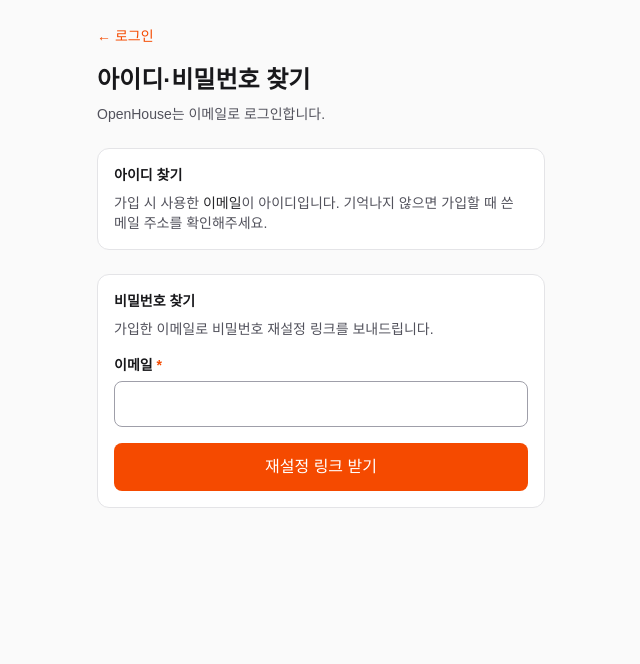
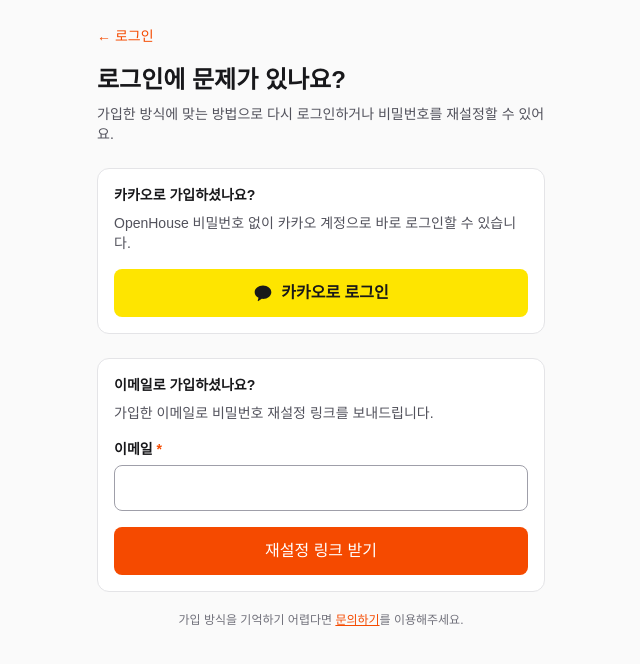
Before and after one commit to busy971126-arch/openhouse, a Next.js app: page /login/recover in a window 1280 px wide. Shown: the top 664 px of the page, without its empty margins (319-959 px from the left). Built offline with nearby package versions, Linux system fonts and the light colour scheme; no server answers.

Commit message:
refactor(auth): make recovery page social-login aware

```diff
--- a/app/login/recover/RecoverForm.tsx
+++ b/app/login/recover/RecoverForm.tsx
@@ -2,9 +2,10 @@
 
 import Link from "next/link";
 import { useState } from "react";
+import { Alert } from "@/components/Alert";
+import { KakaoLoginButton } from "@/components/auth/KakaoLoginButton";
+import { SignupField, SignupInput } from "@/components/SignupField";
 import { createClient } from "@/lib/supabase/client";
-import { Alert } from "@/components/Alert";
-import { SignupField, SignupInput } from "@/components/SignupField";
 import { mapSignupError } from "@/lib/utils/auth-errors";
 
 export default function RecoverForm() {
@@ -54,10 +55,11 @@ export default function RecoverForm() {
       </Link>
 
       <h1 className="mb-2 mt-4 text-2xl font-bold text-zinc-900">
-        아이디·비밀번호 찾기
+        로그인에 문제가 있나요?
       </h1>
       <p className="mb-6 text-sm text-zinc-600">
-        OpenHouse는 이메일로 로그인합니다.
+        가입한 방식에 맞는 방법으로 다시 로그인하거나 비밀번호를 재설정할 수
+        있어요.
       </p>
 
       {error && (
@@ -73,16 +75,19 @@ export default function RecoverForm() {
       )}
 
       <section className="mb-6 rounded-xl border border-zinc-200 bg-white p-4">
-        <h2 className="text-sm font-semibold text-zinc-900">아이디 찾기</h2>
-        <p className="mt-2 text-sm text-zinc-600">
-          가입 시 사용한 <span className="font-medium text-zinc-800">이메일</span>
-          이 아이디입니다. 기억나지 않으면 가입할 때 쓴 메일 주소를
-          확인해주세요.
+        <h2 className="text-sm font-semibold text-zinc-900">
+          카카오로 가입하셨나요?
+        </h2>
+        <p className="mb-4 mt-2 text-sm text-zinc-600">
+          OpenHouse 비밀번호 없이 카카오 계정으로 바로 로그인할 수 있습니다.
         </p>
+        <KakaoLoginButton next="/events" label="카카오로 로그인" />
       </section>
 
       <section className="rounded-xl border border-zinc-200 bg-white p-4">
-        <h2 className="text-sm font-semibold text-zinc-900">비밀번호 찾기</h2>
+        <h2 className="text-sm font-semibold text-zinc-900">
+          이메일로 가입하셨나요?
+        </h2>
         <p className="mt-2 text-sm text-zinc-600">
           가입한 이메일로 비밀번호 재설정 링크를 보내드립니다.
         </p>
@@ -107,6 +112,14 @@ export default function RecoverForm() {
           </button>
         </form>
       </section>
+
+      <p className="mt-5 text-center text-xs text-zinc-500">
+        가입 방식을 기억하기 어렵다면{" "}
+        <Link href="/my/inquiries" className="text-orange-600 underline">
+          문의하기
+        </Link>
+        를 이용해주세요.
+      </p>
     </div>
   );
 }
```
